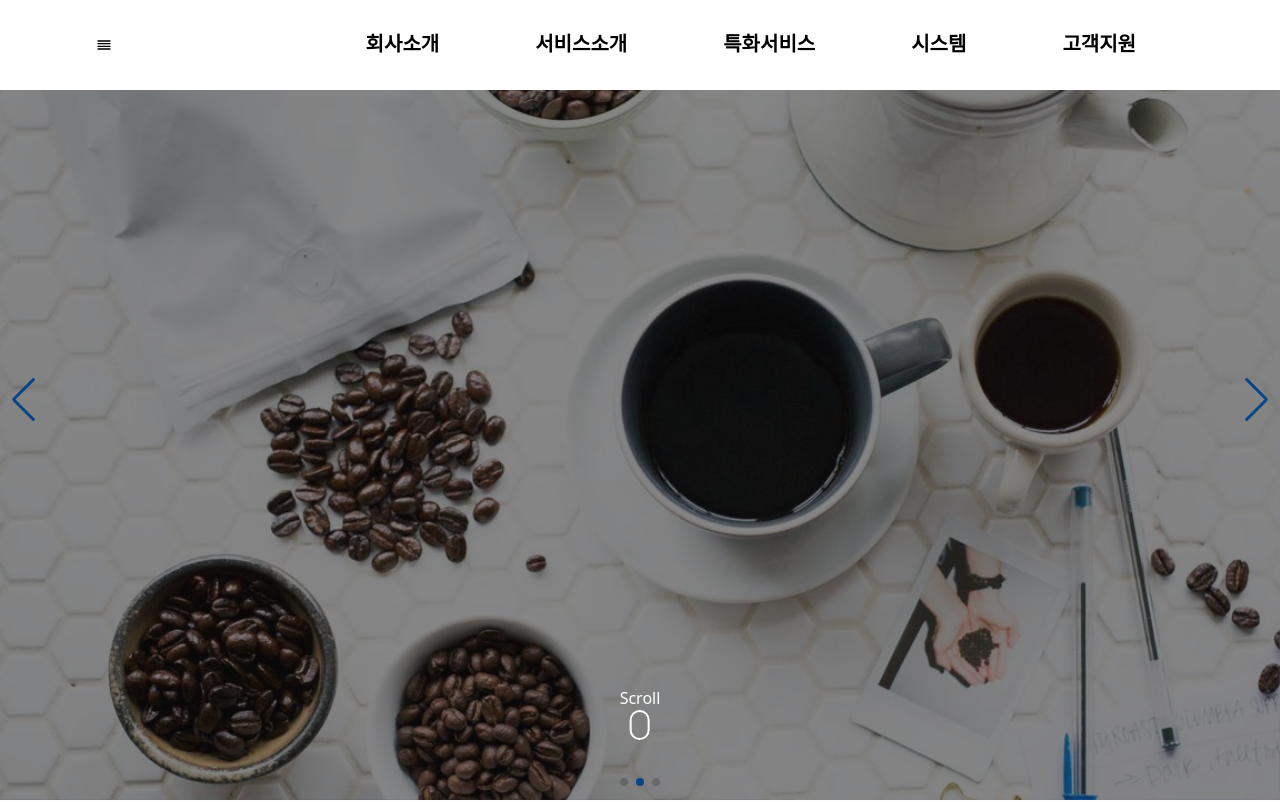
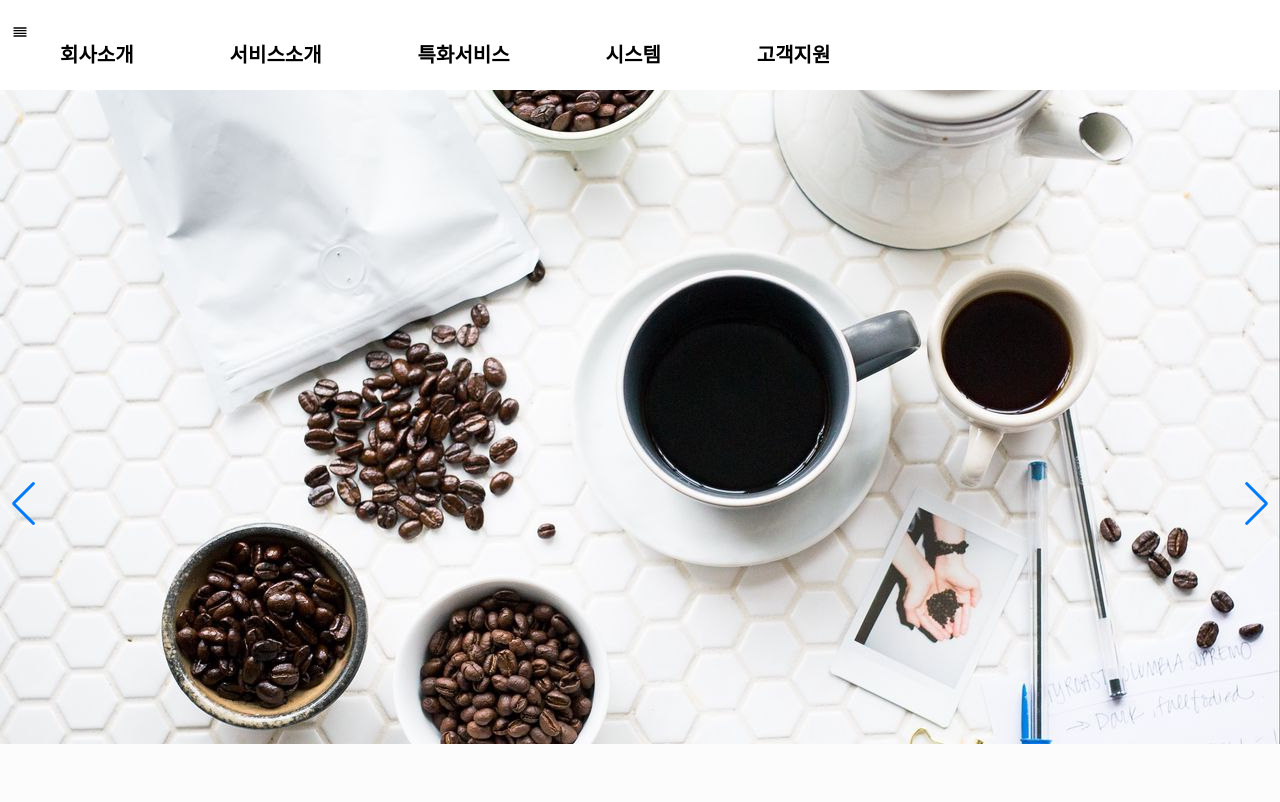
Before and after one commit to kimdongjang/landingpage-logi, a React (Vite) app: page / in a window 1280 px wide. Shown: the top 802 px of the page. Built offline with nearby package versions, Linux system fonts and the light colour scheme.

Commit message:
FEAT: nav바 밑 메인 페이지 컨테이너 css 수정 중

```diff
--- a/src/components/Header.module.scss
+++ b/src/components/Header.module.scss
@@ -29,7 +29,32 @@
         }
     }
 }
+.container{
+    position: fixed;
+    border: none;
+    border-radius: 0px;
+    padding: 12px;
+    transition: .4s;
+    background: transparent;
+    margin: 0;
+    height: 109px;
+    font-family: 'Montserrat', sans-serif;
+    z-index: 8888;
+
+}
+
 .nav{
+    position: fixed;
+    border: none;
+    border-radius: 0px;
+    padding: 12px 0;
+    transition: .4s;
+    background: transparent;
+    margin: 0;
+    height: 109px;
+    font-family: 'Montserrat', sans-serif;
+    z-index: 8888;
+
     height: 100%;
     display: flex;
 
--- a/src/components/Header.tsx
+++ b/src/components/Header.tsx
@@ -6,9 +6,9 @@ import style from './Header.module.scss'
 export const Header = () => {
     return (
         <header className={style.header}>
-            <div className={style.headerWrap}>
-                <FiAlignJustify />
-                <nav className={style.nav}>
+            <nav className={style.nav}>
+                <div className={style.container}>
+                    <FiAlignJustify />
                     <ul>
                         <li><a {...useMouseExpandLine()}>회사소개</a></li>
                         <li><a {...useMouseExpandLine()}>서비스소개</a></li>
@@ -16,9 +16,10 @@ export const Header = () => {
                         <li><a {...useMouseExpandLine()}>시스템</a></li>
                         <li><a {...useMouseExpandLine()}>고객지원</a></li>
                     </ul>
+                </div>
 
-                </nav>
-            </div>
-        </header>
+
+            </nav>
+        </header >
     );
 };
--- a/src/pages/Layout.tsx
+++ b/src/pages/Layout.tsx
@@ -1,6 +1,6 @@
 
 const Layout = ({ children }) => {
-    return <div>{children}</div>
+    return children
 };
 
 export default Layout
--- a/src/pages/Main/Content.module.scss
+++ b/src/pages/Main/Content.module.scss
@@ -1,24 +1,28 @@
+.MainWrap {
+  position: relative;
+  display: flex;
+  flex-direction: column;
+}
+
 .overlay {
-  background: #111;
-  position: absolute;
-  right: 0px;
-  width: 100%;
-  height: 100vh;
-  opacity: 0.50;
+  // background: #111;
+  // position: absolute;
+  // right: 0px;
+  // width: 100vh;
+  // height: 100vh;
+  // opacity: 0.50;
   z-index: 2;
 }
-.ContentWrap {
-    display: flex;
-    flex-direction: column;
-}
 .SwiperContainer{
-
 }
 
-.SwiperWrap {
-  height: 100vh;
-}
 .ContentWrap{
+  // position: absolute;
+  // right: 0px;
+  // width: 100vh;
+  // height: 100vh;
+  // z-index: 3;
+
 }
 
 .ScrollDownWrap{
--- a/src/pages/Main/index.tsx
+++ b/src/pages/Main/index.tsx
@@ -23,12 +23,11 @@ const Main = () => {
     };
 
     return (
-        <div className={style.ContentWrap}>
+        <div className={style.MainWrap}>
             <div className={style.overlay}></div>
             <div className={style.SwiperContainer}>
-                <div className={style.SwiperWrap}>
                 <div className={style.ContentWrap}>
-                        {/* Meet Minutes Landing page */}
+                    <h2>Meet Minutes Landing page</h2>
                 </div>
                 <Swiper
                     autoplay={{
@@ -65,7 +64,6 @@ const Main = () => {
                         </div> */}
                 </Swiper>
             </div>
-            </div>
             <div className={style.ScrollDownWrap}>
                 <p>Scroll</p>
                 <span className={style.ScrollDown}>
```
Lines whose indentation alone changed are shown as unchanged.
